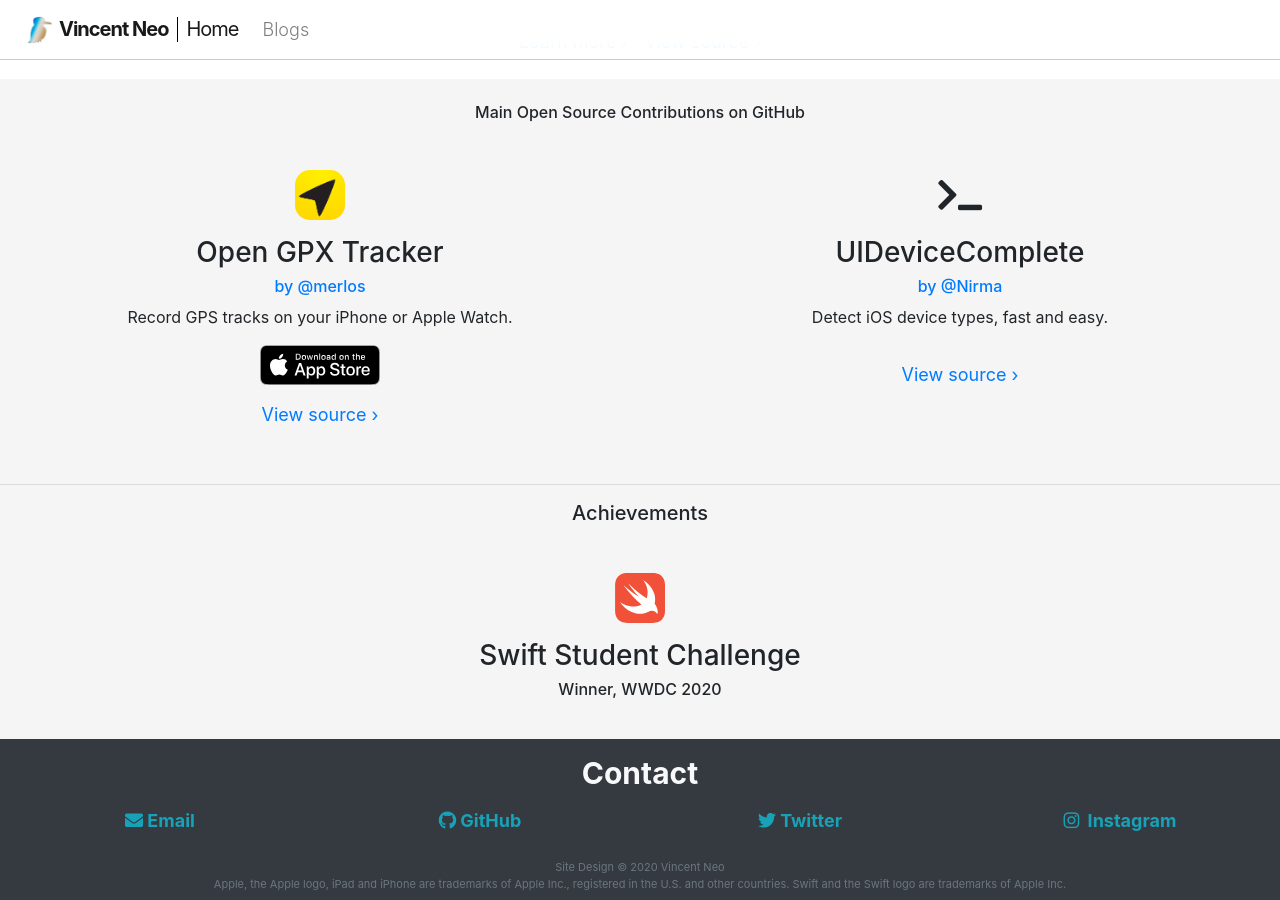
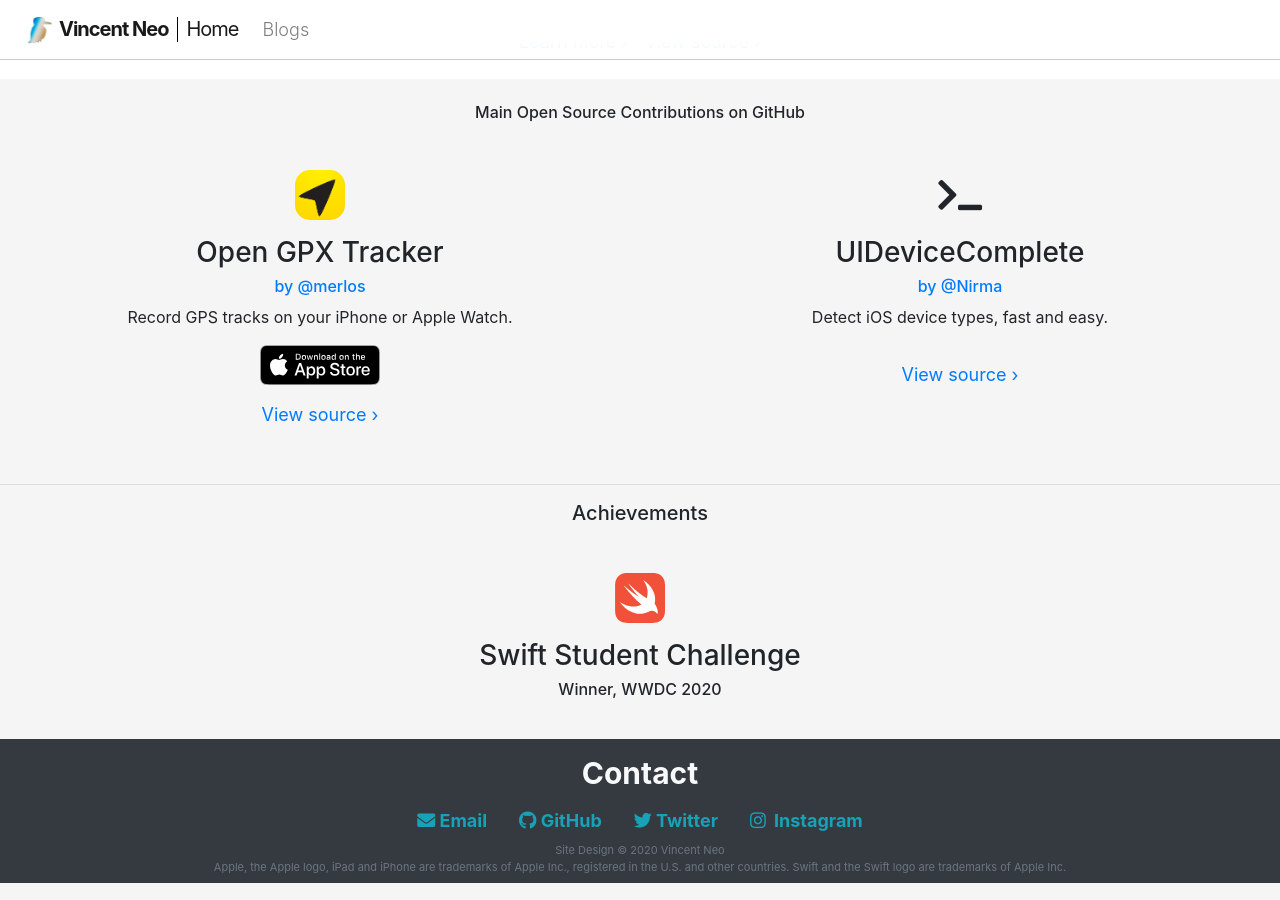
Before and after one commit to vincentneo/vincentneo.github.io, a Jekyll site: the page index.html, which Jekyll copies as it is, in a window 1280 px wide and 900 px high, scrolled down 1462 px. Built offline with Jekyll 4.4.1, drawn with Linux system fonts in a browser that asks for light colours.

Commit message:
improved contacts section

```diff
--- a/index.html
+++ b/index.html
@@ -149,23 +149,22 @@
 		</div>
 		<a name="contact"></a>
 		<footer class="page-footer text-light bg-dark mb-0 mt-auto">
-            <div class=" text-center text-md-left ">
+            <div class="text-center text-md-left">
 				<h5 class="font-weight-bold text-center mx-auto pt-3 mb-2" style="font-size: 30px;">Contact</h5>
-
-				<div class="row m-0" style="min-height: 60px">
-					<a class="col-md-3 nav-link text-center font-weight-bold text-info" href="mailto:vincent-neo@outlook.sg">
-						<i class="fa fa-envelope"></i> Email
-					</a>
-					<a class="col-md-3 nav-link  text-center font-weight-bold text-info" href="https://github.com/vincentneo">
-						<i class="fab fa-github"></i> GitHub
-					</a>
-					<a class="col-md-3 nav-link  text-center font-weight-bold text-info" href="https://twitter.com/iVincentNeo">
-						<i class="fab fa-twitter"></i> Twitter
-					</a>
-					<a class="col-md-3 nav-link  text-center font-weight-bold text-info" href="https://www.instagram.com/neo.vincent/">
-						<i class="fab fa-instagram pr-1"></i> Instagram
-					</a>
-				</div>
+				<ul class="nav justify-content-center text-center">
+					<li class="nav-item">
+					  <a class="nav-link font-weight-bold text-info" href="mailto:vincent-neo@outlook.sg"><i class="fa fa-envelope"></i> Email</a>
+					</li>
+					<li class="nav-item">
+					  <a class="nav-link font-weight-bold text-info" href="https://github.com/vincentneo"><i class="fab fa-github"></i> GitHub</a>
+					</li>
+					<li class="nav-item">
+					  <a class="nav-link font-weight-bold text-info" href="https://twitter.com/iVincentNeo"><i class="fab fa-twitter"></i> Twitter</a>
+					</li>
+					<li class="nav-item">
+					  <a class="nav-link font-weight-bold text-info" href="https://www.instagram.com/neo.vincent/"><i class="fab fa-instagram pr-1"></i> Instagram</a>
+					</li>
+				  </ul>
 
 				<p style="font-size: 11px" class="mb-0 text-center text-secondary">Site Design &copy; 2020 Vincent Neo</p>
 				<p class="text-center mb-0 pb-2 text-secondary" style="font-size: 11px">
```
Also changed, not shown: _layouts/default.html (+14 -14 lines).
